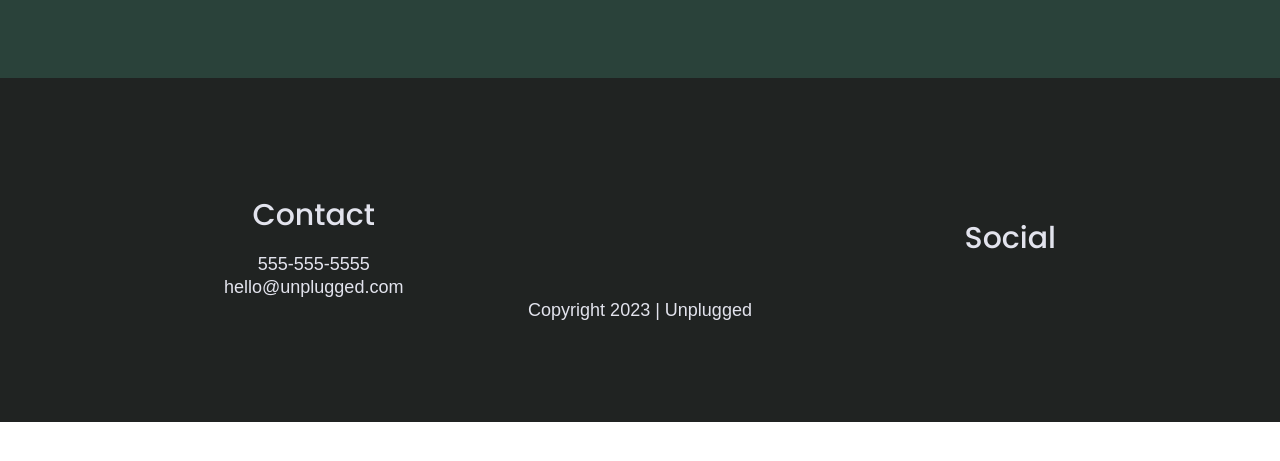
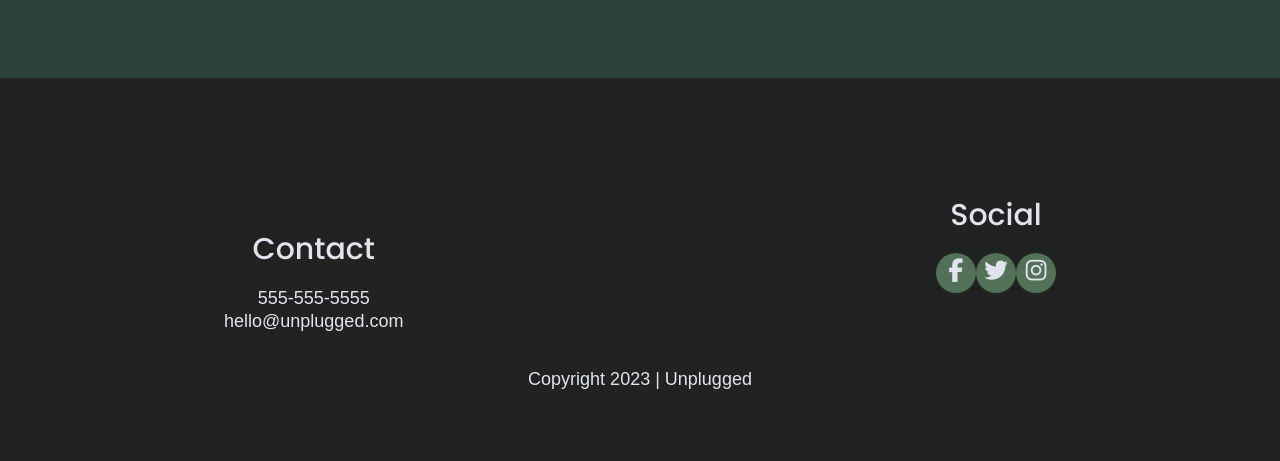
Before and after one commit to SligarK/unpluggedks, a website built with Parcel: page index.html in a window 1280 px wide. Shown: the part 2427-2888 px from the top of the page. Before the commit the page ends 2849 px from the top, so only its background shows below. Built offline with nearby package versions, Linux system fonts and the light colour scheme.

Commit message:
Added footer icons

```diff
--- a/css/main.css
+++ b/css/main.css
@@ -218,9 +218,18 @@ footer .social-icons {
 }
 
 footer .social-icons p {
+  background-color: #527158;
+  border-radius: 50%;
+  width: 40px;
+  height: 40px;
   display: flex;
   justify-content: center;
   align-items: center;
+  margin-bottom: 75px;
+}
+
+footer .social-icons p i {
+  font-size: 1.3125em;
 }
 
 footer .copywrite {
@@ -311,15 +320,17 @@ input[type=button] {
   flex-flow: row wrap;
 }
 
+.features i {
+  font-size: 3.75em;
+  margin-bottom: 40px;
+}
+
 .features p {
   text-align: center;
   margin: 0;
 }
 
-.features i {
-  font-size: 3.75em;
-  margin-bottom: 40px;
-}
+
 
 /* Reviews */
 
--- a/index.html
+++ b/index.html
@@ -123,6 +123,7 @@
     </section>
 
   </main> <!-- main wrapper -->
+
   <footer>
     <div class="content-wrapper">
       <div class="footer-content">
@@ -139,13 +140,13 @@
           <h4>Social</h4>
           <div class="social-icons">
             <p>
-              <a href="https://www.facebook.com/Skillcrush/" target="_blank"></a>
+              <a href="https://www.facebook.com/Skillcrush/" target="_blank"><i class="fab fa-facebook-f"></i></a>
             </p>
             <p>
-              <a href="https://twitter.com/Skillcrush" target="_blank"></a>
+              <a href="https://twitter.com/Skillcrush" target="_blank"><i class="fab fa-twitter"></i></a>
             </p>
             <p>
-              <a href="https://www.instagram.com/skillcrush/" target="_blank"></a>
+              <a href="https://www.instagram.com/skillcrush/" target="_blank"><i class="fab fa-instagram"></i></a>
             </p>
           </div>
         </div>
```
